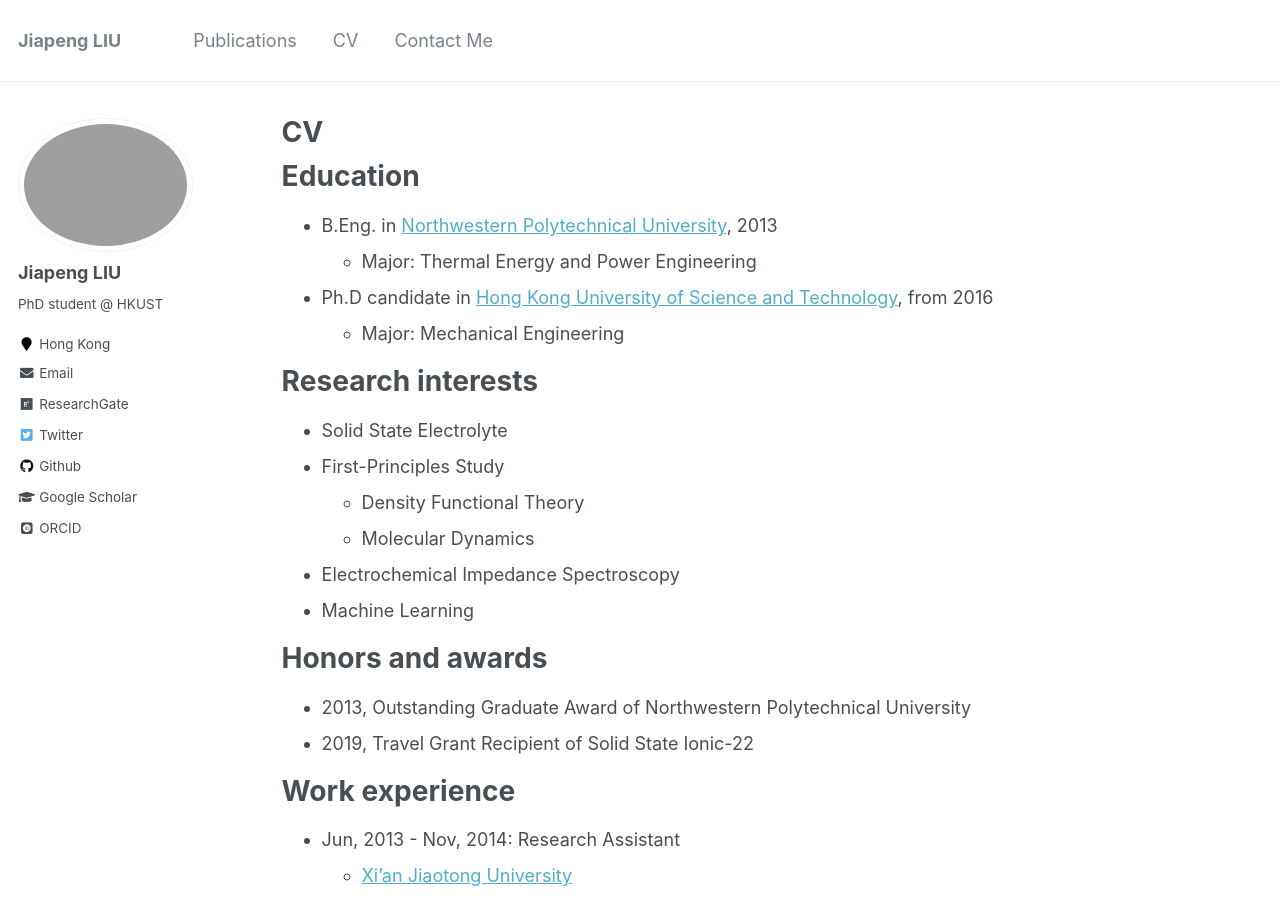
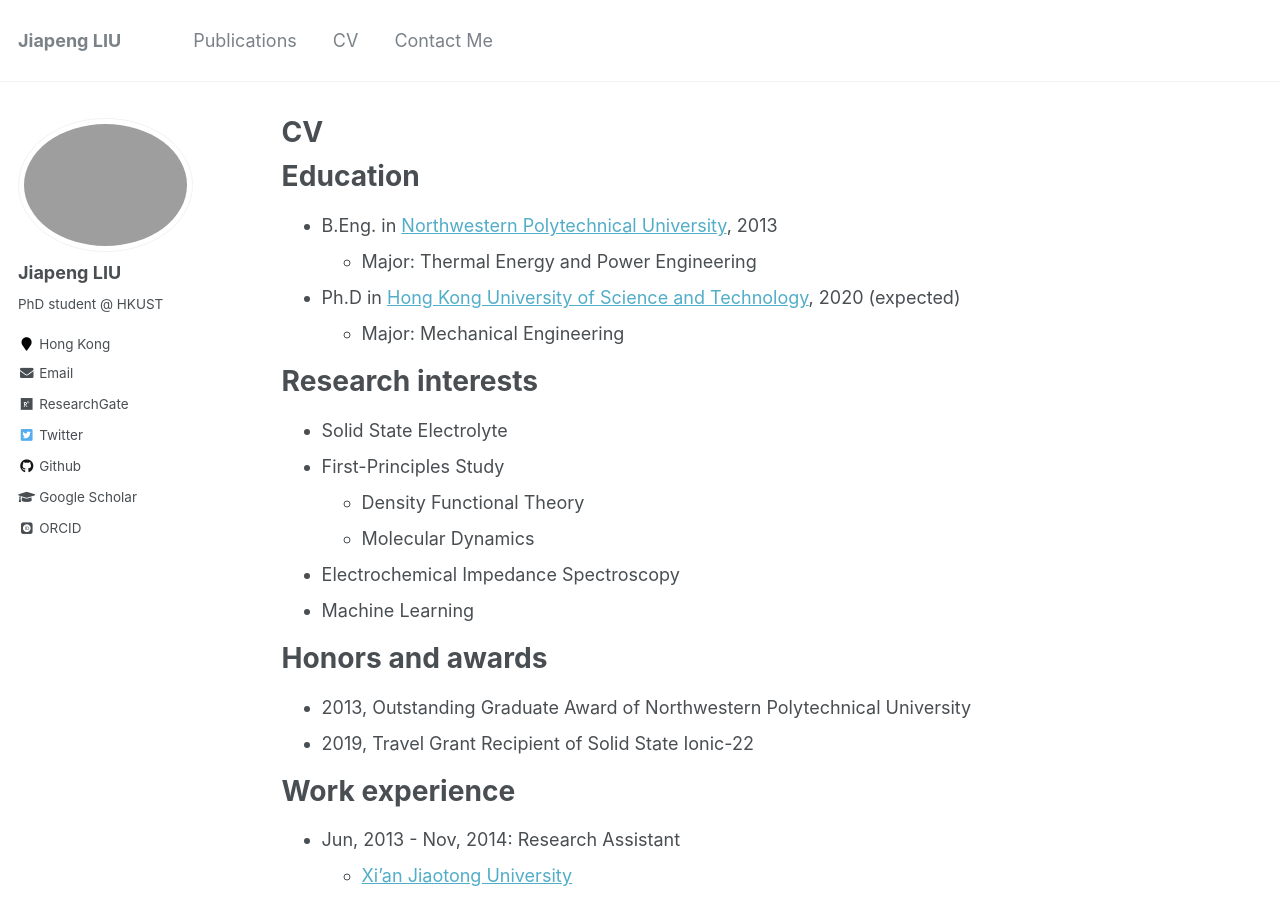
Before and after one commit to jiapeng-liu/jiapeng-liu.github.io, a Jekyll site: the page built from _pages/cv.md, in a window 1280 px wide and 900 px high. Built offline with Jekyll 4.4.1, drawn with Linux system fonts in a browser that asks for light colours; some web fonts are replaced.

Commit message:
update cv

```diff
--- a/_pages/cv.md
+++ b/_pages/cv.md
@@ -13,7 +13,7 @@ Education
 ======
 * B.Eng. in [Northwestern Polytechnical University](https://www.nwpu.edu.cn/), 2013
   * Major: Thermal Energy and Power Engineering
-* Ph.D candidate in [Hong Kong University of Science and Technology](https://www.ust.hk/), from 2016
+* Ph.D in [Hong Kong University of Science and Technology](https://www.ust.hk/), 2020 (expected)
   * Major: Mechanical Engineering
 
 Research interests
```
